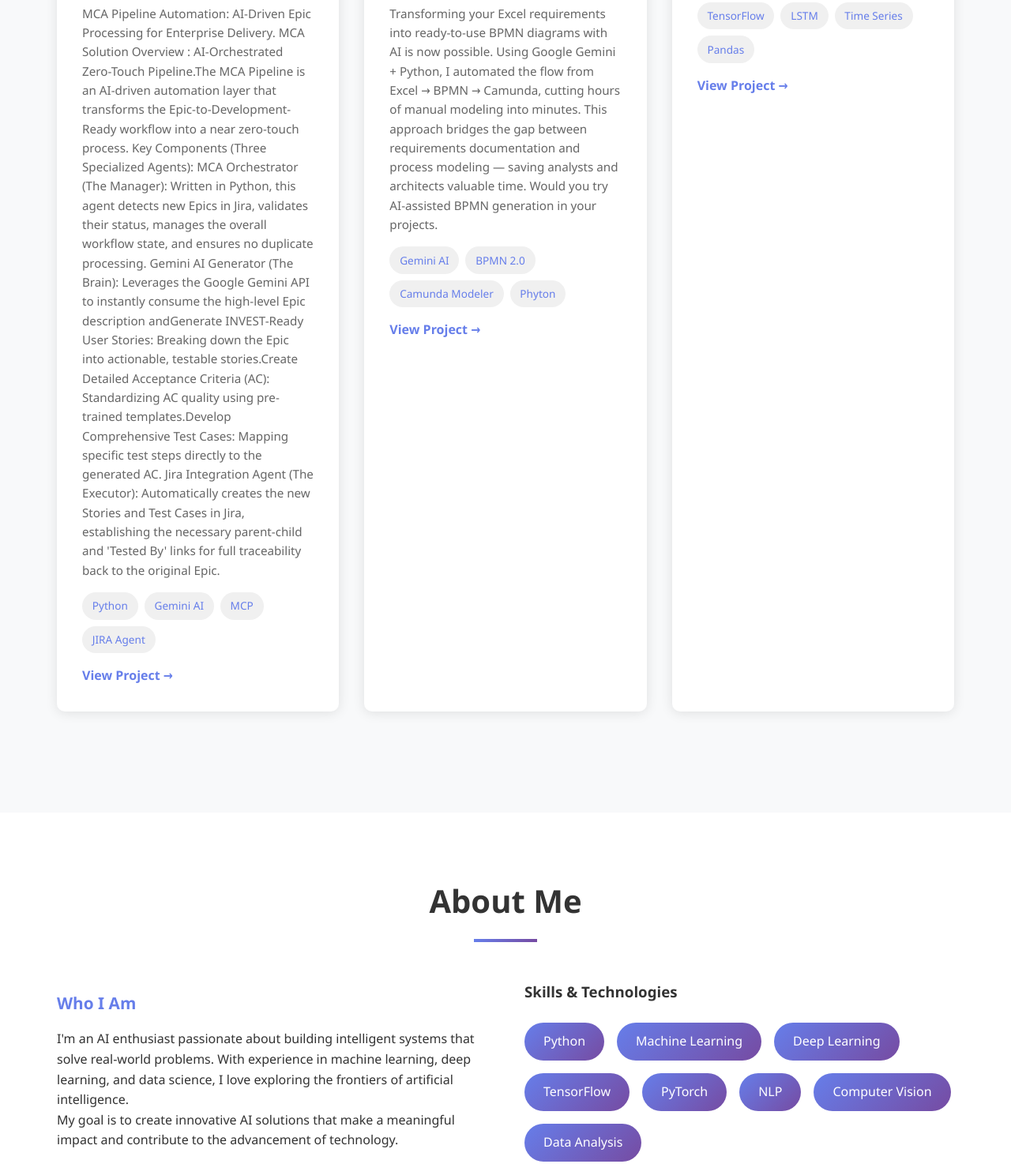
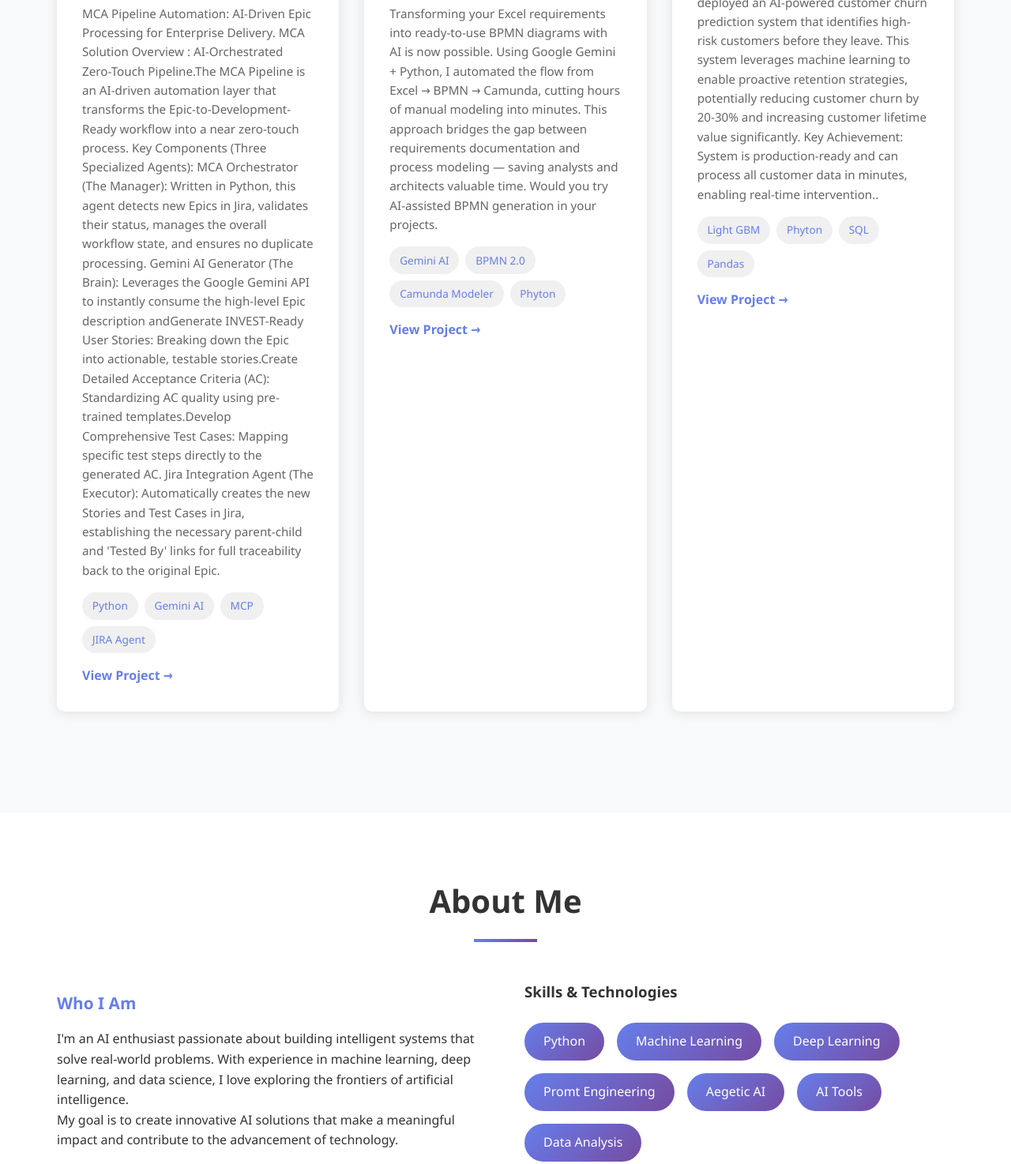
Before and after one commit to balaramireddy2025/AI-Portfolio, a plain HTML site: page index.html in a window 1280 px wide. Shown: the part 1211-2685 px from the top of the page at 79% size. Drawn offline with Linux system fonts and the light colour scheme.

Commit message:
Update index.html

```diff
--- a/index.html
+++ b/index.html
@@ -388,12 +388,13 @@
                 <div class="project-card">
                     <div class="project-image">📊</div>
                     <div class="project-content">
-                        <h3>Time Series Forecasting</h3>
-                        <p>Built an LSTM-based model to predict stock prices and market trends with MAPE of 3.2%. Visualized predictions with interactive Plotly dashboards.</p>
+                        <h3>AI-Driven Customer Churn Prediction System</h3>
+                        <p>We have successfully developed and deployed an AI-powered customer churn prediction system that identifies high-risk customers before they leave. This system leverages machine learning to enable proactive retention strategies, potentially reducing customer churn by 20-30% and increasing customer lifetime value significantly.
+Key Achievement: System is production-ready and can process all customer data in minutes, enabling real-time intervention..</p>
                         <div class="tech-tags">
-                            <span class="tech-tag">TensorFlow</span>
-                            <span class="tech-tag">LSTM</span>
-                            <span class="tech-tag">Time Series</span>
+                            <span class="tech-tag">Light GBM</span>
+                            <span class="tech-tag">Phyton</span>
+                            <span class="tech-tag">SQL</span>
                             <span class="tech-tag">Pandas</span>
                         </div>
                         <a href="https://github.com" class="project-link">View Project →</a>
@@ -418,10 +419,9 @@
                         <div class="skill">Python</div>
                         <div class="skill">Machine Learning</div>
                         <div class="skill">Deep Learning</div>
-                        <div class="skill">TensorFlow</div>
-                        <div class="skill">PyTorch</div>
-                        <div class="skill">NLP</div>
-                        <div class="skill">Computer Vision</div>
+                        <div class="skill">Promt Engineering</div>
+                        <div class="skill">Aegetic AI</div>
+                        <div class="skill">AI Tools</div>
                         <div class="skill">Data Analysis</div>
                     </div>
                 </div>
```
